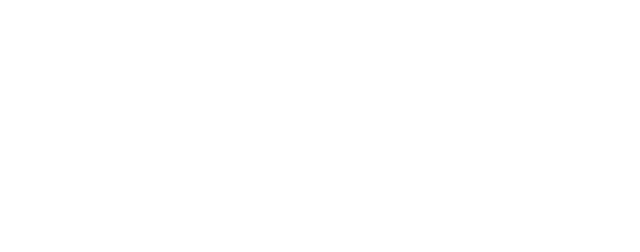
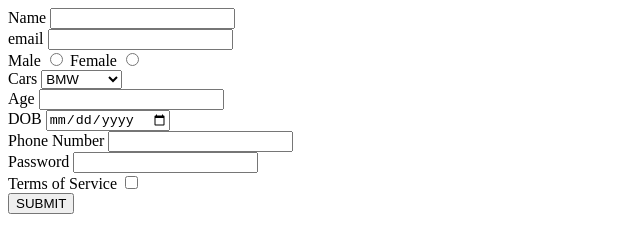
Before and after one commit to acciojob/signup-form-car-Ananyahs, a website: page main.html in a window 1280 px wide. Shown: the whole page, without its empty margins (0-640 px from the left). Drawn offline with Linux system fonts and the light colour scheme.

Commit message:
created a submission

```diff
--- a/main.html
+++ b/main.html
@@ -8,6 +8,35 @@
 
 <body>
 	<!-- the entire body must be written by student -->
+<form method="">
+	<label for="name">Name</label>
+	<input type="text" id="name" required> <br>
+	<label for="email">email</label>
+	<input type="email" id="email" required><br>
+	<label for="gender_m">Male</label>
+	<input type="radio" id="gender_m" name="gender" required>
+	<label for="gender_f">Female</label>
+	<input type="radio" id="gender_f" name="gender" required><br>
+	<label for="cars">Cars</label>
+	<select id="cars" required>
+		<option value="BMW">BMW</option>
+		<option value="Audi">Audi</option>
+		<option value="Mercedez">Mercedez</option>
+	</select><br>
+	<label for="age">Age</label>
+	<input type="number" id="age" required><br>
+	<label for="dob">DOB</label>
+	<input type="date" id="dob" required><br>
+	<label for="tel">Phone Number</label>
+	<input type="tel" id="tel"><br>
+	<label for="password">Password</label>
+	<input type="password" id="password" required><br>
+	<label for="tos">Terms of Service</label>
+	<input type="checkbox" id="tos" required><br>
+	<button type="submit">SUBMIT</button>
+
+</form>
+
     <script type="text/javascript" src="./script.js">
 </script>
 
```
